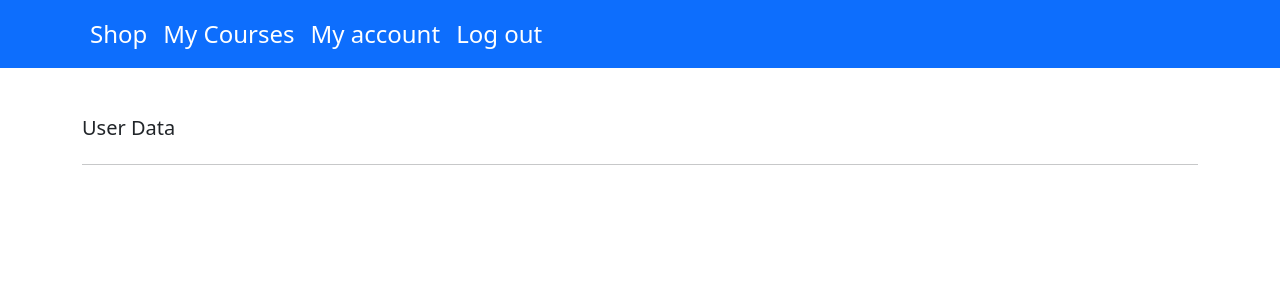
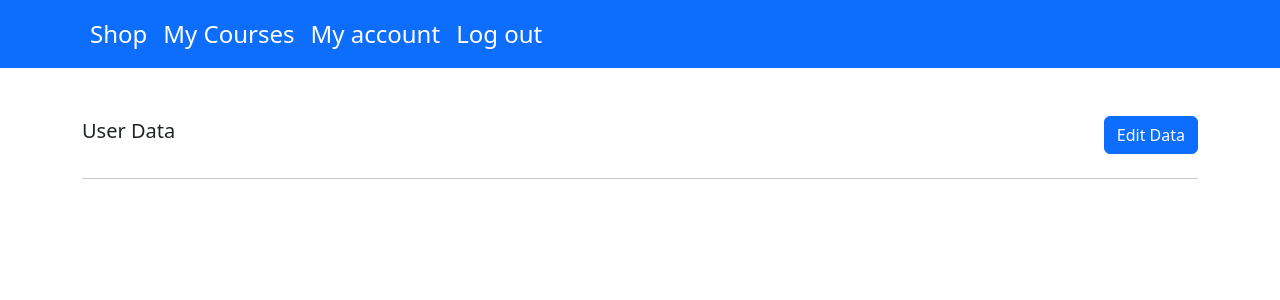
Before and after one commit to benhus8/django-courses-site, a React (Create React App) app in the folder frontend/: page /account in a window 1280 px wide. Shown: the top 300 px of the page. Built offline with nearby package versions, Linux system fonts and the light colour scheme; no server answers.

Commit message:
add edit user data

```diff
--- a/frontend/src/App.js
+++ b/frontend/src/App.js
@@ -20,7 +20,8 @@ function App() {
                     <Route exact path="my-courses" element={<MyCourses/>}/>
                     <Route exact path="account" element={<Account/>}/>
                     <Route exact path="shop" element={<Shop/>}/>
-                    <Route exact path="register" element={<Register/>}/>
+                    <Route exact path="register" element={<Register mode="add"/>}/>
+                    <Route exact path="edit-user-data" element={<Register mode="edit"/>}/>
                     <Route exact path="details/:courseId" element={<Details/>}/>
                     />
                 </Routes>
--- a/frontend/src/views/Account.js
+++ b/frontend/src/views/Account.js
@@ -1,8 +1,9 @@
 import React, {useEffect, useState} from 'react';
+import {Link, useNavigate} from "react-router-dom";
 
 const Account = () => {
     const [userData, setUserData] = useState(null);
-
+    const navigate = useNavigate();
     useEffect(() => {
         const fetchUserData = async () => {
             try {
@@ -15,10 +16,19 @@ const Account = () => {
         };
         fetchUserData();
     }, []);
+    const handleEditDataClick = () => {
+        // Navigate to the "/edit-user-data" route when the button is clicked
+        navigate('/edit-user-data');
+        window.location.reload();
+    };
+    return (
+        <div className="container mt-5 flex">
 
-    return (
-        <div className="container mt-5">
-            <h5 className="mb-4">User Data</h5>
+            <div className="d-flex justify-content-between align-items-center mb-4">
+                <h5>User Data</h5>
+                <button type="submit" className="btn btn-primary"
+                        onClick={handleEditDataClick}>Edit Data</button>
+            </div>
             <hr></hr>
             {userData && (
                 <div className="card">
--- a/frontend/src/views/Register.js
+++ b/frontend/src/views/Register.js
@@ -1,10 +1,13 @@
-import React, {useState} from 'react';
+import React, {useEffect, useState} from 'react';
 import {useNavigate} from 'react-router-dom';
 
-const Register = () => {
+const Register = ({mode}) => {
     const navigate = useNavigate();
     const [errors, setErrors] = useState(null);
     const [message, setMessage] = useState(null);
+    const [userData, setUserData] = useState(null);
+
+
     const [formData, setFormData] = useState({
         username: '',
         first_name: '',
@@ -19,7 +22,37 @@ const Register = () => {
         postal_code: '',
         city: '',
     });
+    useEffect(() => {
+        const fetchUserData = async () => {
+            try {
+                const response = await fetch('/api/get_user_data/');
+                const data = await response.json();
+                setUserData(data);
+            } catch (error) {
+                console.error('Error fetching user data:', error);
+            }
+        };
+        fetchUserData()
+    }, []);
 
+    useEffect(() => {
+        if (userData) {
+            setFormData({
+                username: userData.username,
+                first_name: userData.first_name,
+                last_name: userData.last_name,
+                email: userData.email,
+                birthday: userData.birthday,
+                phone_number: userData.phone_number,
+                address: userData.address,
+                building_number: userData.building_number,
+                postal_code: userData.postal_code,
+                city: userData.city,
+            })
+        }
+    }, [userData]);
+
+    const [csrfToken, setCsrfToken] = useState('');
     const handleChange = (e) => {
         setFormData({
             ...formData,
@@ -32,11 +65,28 @@ const Register = () => {
     };
     const handleSubmit = async (e) => {
         e.preventDefault();
+        const fetchCsrfToken = async () => {
+            try {
+                const response = await fetch('/api/csrf_cookie/');
+                if (!response.ok) {
+                    throw new Error('Failed to fetch CSRF token');
+                }
+
+                const csrfToken = response.headers.get('csrftoken');
+                setCsrfToken(csrfToken);
+            } catch (error) {
+                console.error('Error fetching CSRF token:', error);
+            }
+        };
+        fetchCsrfToken();
+
+        if (mode === 'add') {
             try {
                 const response = await fetch('/api/register', {
                     method: 'POST',
                     headers: {
                         'Content-Type': 'application/json',
+                        'X-CSRFToken': csrfToken
                     },
                     body: JSON.stringify(formData),
                 });
@@ -52,11 +102,36 @@ const Register = () => {
             } catch (error) {
                 console.error('Some problems in registration process:', error);
             }
+        } else {
+            formData.password1 = undefined
+            formData.password2 = undefined
+            try {
+                const response = await fetch('/api/edit-user-data', {
+                    method: 'PUT',
+                    headers: {
+                        'Content-Type': 'application/json',
+                        'X-CSRFToken': document.cookie.match(/csrftoken=([^ ;]+)/)[1]
+                    },
+                    body: JSON.stringify(formData),
+                });
+                if (response.ok) {
+                    const data = await response.json();
+                    setMessage(data.message)
+                    navigate('/account')
+                    window.location.reload();
+                } else {
+                    const data = await response.json();
+                    setErrors(data.errors);
+                }
+            } catch (error) {
+                console.error('Some problems in registration process:', error);
+            }
+        }
     };
 
     return (
         <div className="container mt-5">
-            <h1>Registration</h1>
+            {mode === 'add' ? (<h1>Registration</h1>) : (<h1>Edit data</h1>)}
             <form onSubmit={handleSubmit}>
                 <div className="card">
                     <div className="card-body">
@@ -75,6 +150,7 @@ const Register = () => {
                                     />
                                 </div>
                             </div>
+
                             <div className="col-6">
                                 <div className="mb-3">
                                     <label htmlFor="first_name" className="form-label">First Name:</label>
@@ -210,6 +286,7 @@ const Register = () => {
                                 </div>
                             </div>
                         </div>
+                        {mode === 'add' ? (
                             <div className="row">
                                 <div className="col-6">
                                     <div className="mb-3">
@@ -232,7 +309,8 @@ const Register = () => {
                                 </div>
                                 <div className="col-6">
                                     <div className="mb-3">
-                                    <label htmlFor="confirmPassword" className="form-label">Confirm Password:</label>
+                                        <label htmlFor="confirmPassword" className="form-label">Confirm
+                                            Password:</label>
                                         <input
                                             type="password"
                                             className="form-control"
@@ -243,17 +321,23 @@ const Register = () => {
                                             required
                                         />
                                         {formData.password2 !== formData.password1 && (
-                                        <div className="text-danger">Confirmed password and password field must be the
+                                            <div className="text-danger">Confirmed password and password field must be
+                                                the
                                                 same</div>
                                         )}
                                     </div>
                                 </div>
                             </div>
+                        ) : null}
                         <div className="row">
                             <div className="col-6">
-                                <button type="submit" className="btn btn-primary"
+                                {mode === 'add' ?
+                                    (<button type="submit" className="btn btn-primary"
                                              disabled={invalidForm(formData)}>Register
-                                </button>
+                                    </button>) :
+                                    (<button type="submit" className="btn btn-primary">
+                                        Edit
+                                    </button>)}
                             </div>
 
                         </div>
```
Lines whose indentation alone changed are shown as unchanged.
